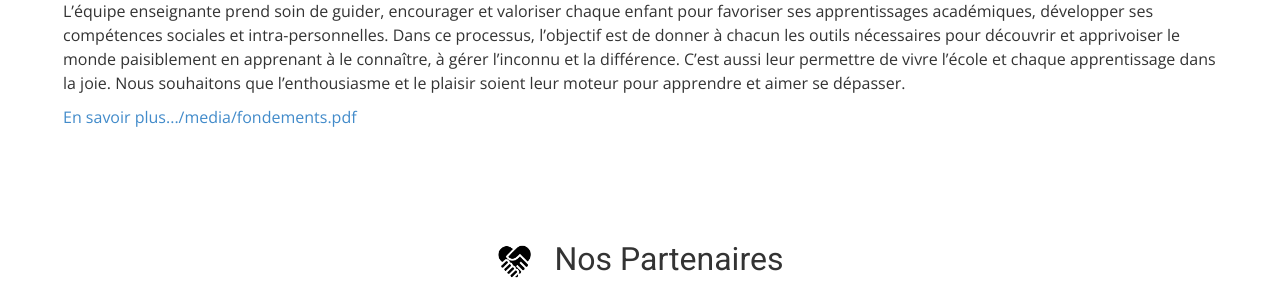
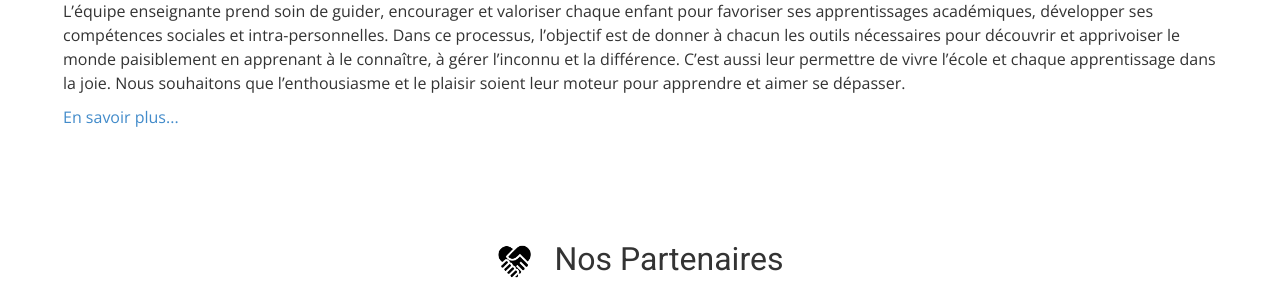
Before and after one commit to midjoule/lifeschool, a Jekyll site: the page built from school.html, in a window 1280 px wide. Shown: the part 714-1014 px from the top of the page. Built offline with Jekyll 4.4.1, drawn with Linux system fonts in a browser that asks for light colours; nearby versions of some CDN libraries; some web fonts are replaced.

Commit message:
Update school.html

```diff
--- a/school.html
+++ b/school.html
@@ -38,7 +38,7 @@
                 <tr>
                   <td style="border:none;">
                     <p class="wrap">{{ p.intro }}</p>
-                    <p class="wrap"><a href="" target="_new">En savoir plus...{{ p.link }}</a></p>
+                    <p class="wrap"><a href="{{ p.link }}" target="_new">En savoir plus...</a></p>
                   </td>
                 </tr>
             </tbody>
```
